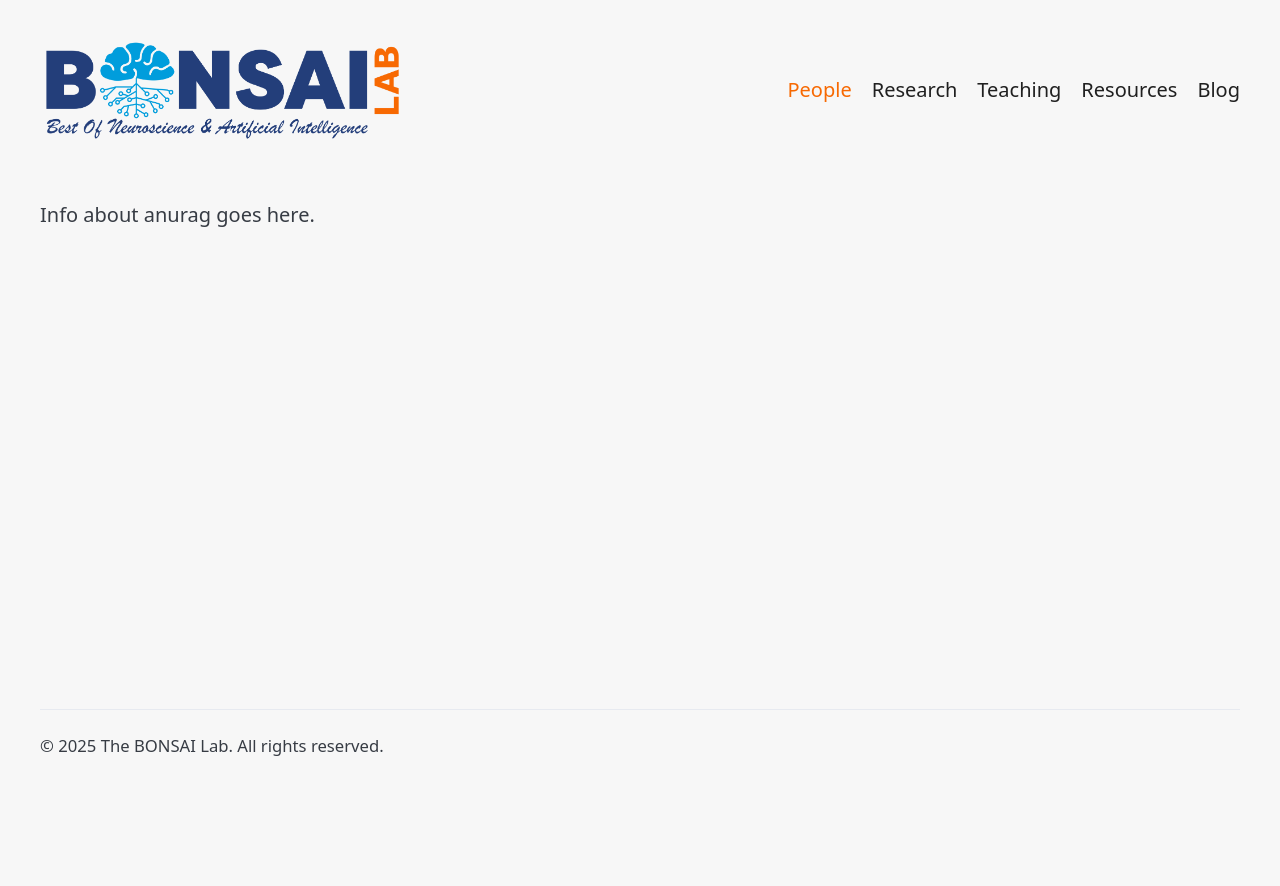
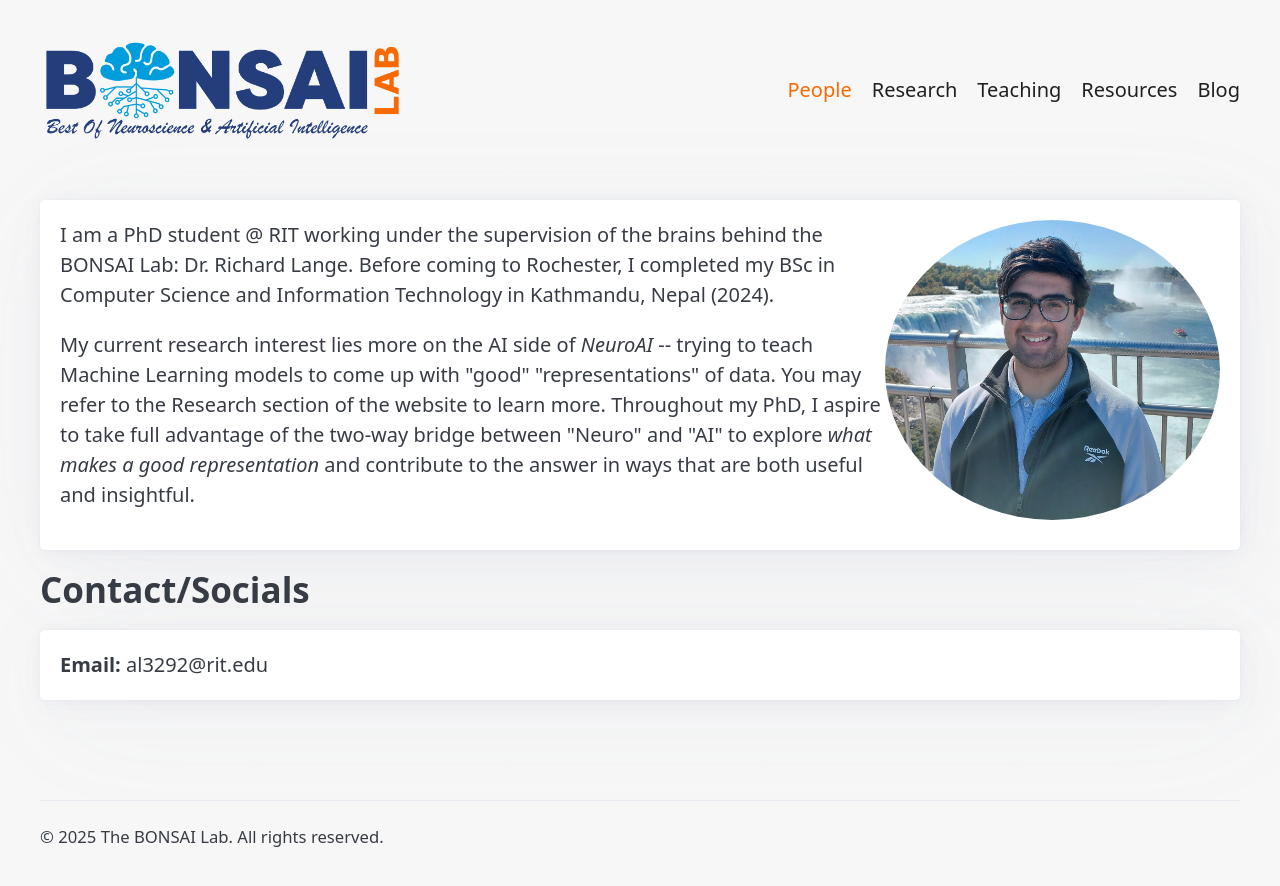
Before and after one commit to bonsai-neuro-ai/bonsai-neuro-ai.github.io, an Eleventy site: page src/people/anurag.md in a window 1280 px wide. Before the commit the page ends 800 px from the top, so only its background shows below. Built offline with nearby package versions, Linux system fonts and the light colour scheme; Eleventy itself is replaced by a stand-in of ours; files that its build step writes are made by us from their sources; what eleventy-plugin-mathjax would draw is missing.

Commit message:
Bio and pic (#4)
Co-authored-by: Anurag Lamsal <lamsalanurag@gmail.com>

```diff
--- a/package.json
+++ b/package.json
@@ -6,7 +6,7 @@
     "build": "eleventy"
   },
   "devDependencies": {
-    "@11ty/eleventy": "^2.0.0",
+    "@11ty/eleventy": "^2.0.1",
     "eleventy-plugin-mathjax": "^2.0.4"
   },
   "dependencies": {
--- a/src/people/anurag.md
+++ b/src/people/anurag.md
@@ -1,10 +1,13 @@
 ---
-layout: layouts/page.njk
+layout: layouts/person.njk
 title: Anurag Lamsal
 name: Anurag Lamsal
 group: PhD Students
-# image: /assets/people/anurag.jpg
+image: /assets/people/anurag.jpg
+email: al3292@rit.edu
 tags: people
 ---
 
-Info about anurag goes here.
+I am a PhD student @ RIT working under the supervision of the brains behind the BONSAI Lab: Dr. Richard Lange. Before coming to Rochester, I completed my BSc in Computer Science and Information Technology in Kathmandu, Nepal (2024).
+
+My current research interest lies more on the AI side of *NeuroAI* -- trying to teach Machine Learning models to come up with "good" "representations" of data. You may refer to the Research section of the website to learn more. Throughout my PhD, I aspire to take full advantage of the two-way bridge between "Neuro" and "AI" to explore *what makes a good representation* and contribute to the answer in ways that are both useful and insightful.
```
Also changed, not shown: src/assets/people/anurag.jpg (added), 1 other file.
